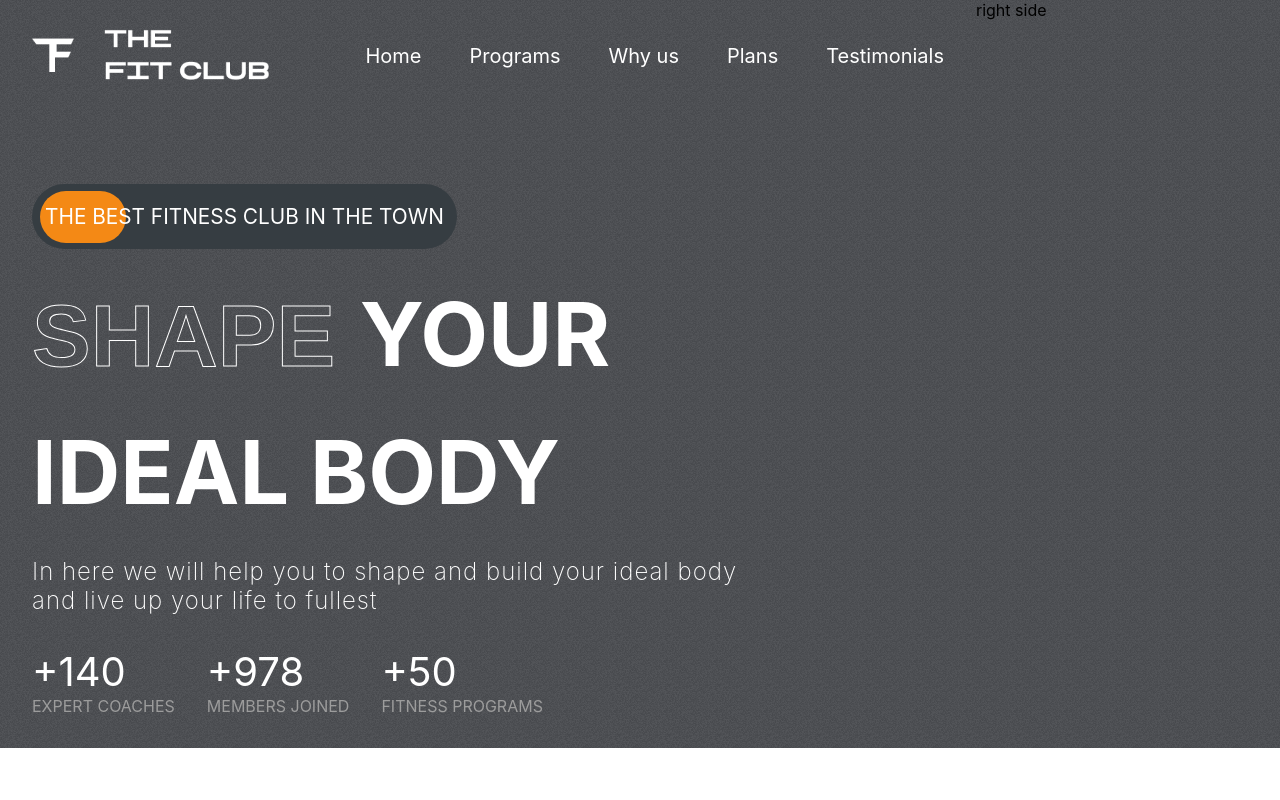
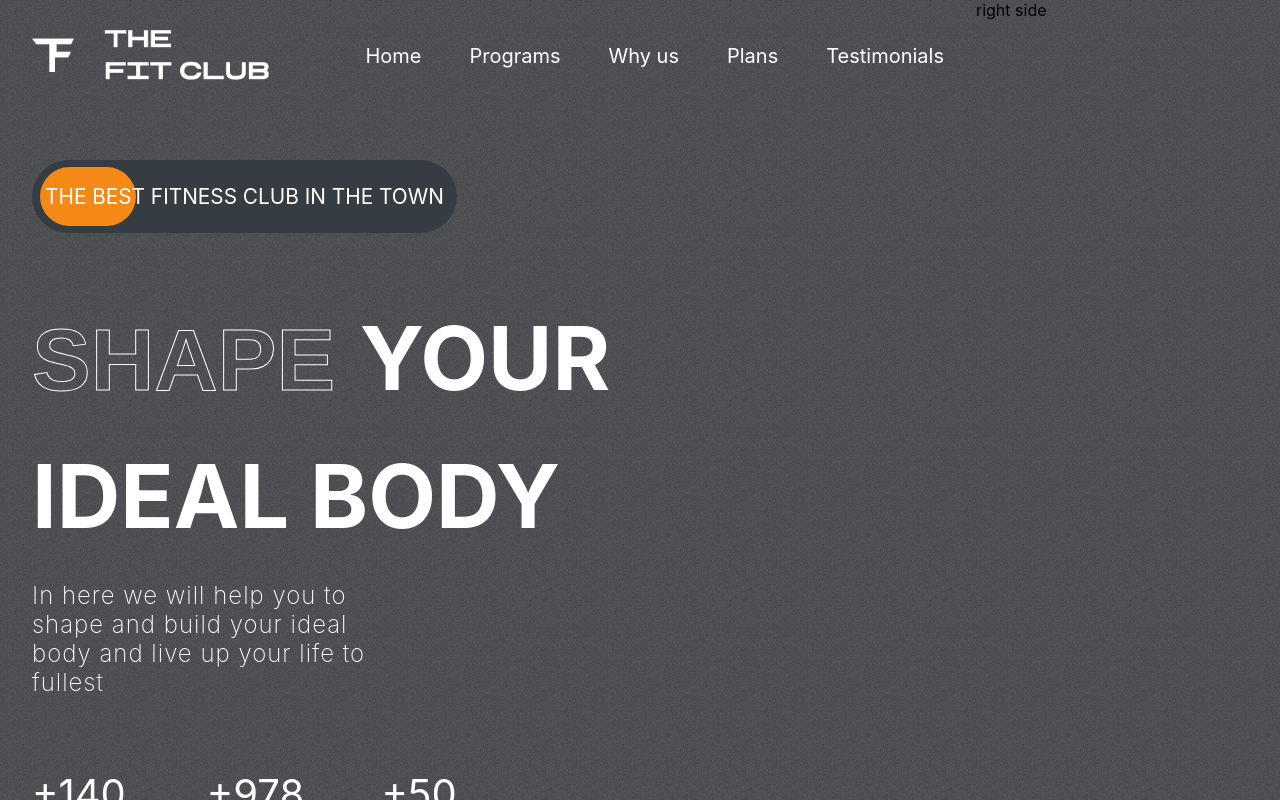
Before and after one commit to eziz-tajiev/fitGym, a React (Vite) app: page / in a window 1280 px wide. Built offline with nearby package versions, Linux system fonts and the light colour scheme.

Commit message:
changed the gap

```diff
--- a/src/App.css
+++ b/src/App.css
@@ -19,7 +19,11 @@
   overflow: hidden;
 }
 ::-webkit-scrollbar{
-  display: none;
+  display: none;.hero-buttons>:nth-child(1) {
+    color: white;
+    background-color: var(--orange);
+    width: 8rem;
+}
 }
 
 .stroke-text {
@@ -38,6 +42,8 @@
   display: flex;
   justify-content: center;
   align-items: center;
+  width: 10rem;
+  font-size: 1.2rem;
 }
 
 .btn:hover {
--- a/src/components/Hero/Hero.css
+++ b/src/components/Hero/Hero.css
@@ -1,4 +1,5 @@
 .hero {
+    height: 100vh;
     display: flex;
     justify-content: space-between;
 }
@@ -8,7 +9,7 @@
     padding-top: 1.5rem;
     flex: 3;
     display: flex;
-    gap: 2rem;
+    gap: 4.5rem;
     flex-direction: column;
 }
 
@@ -17,12 +18,11 @@
 }
 
 .the-best {
-    margin-top: 4rem;
     background-color: #363d42;
     font-size: 1.3rem;
     border-radius: 4rem;
     width: fit-content;
-    padding: 20px 13px;
+    padding: 24px 13px;
     text-transform: uppercase;
     color: white;
     position: relative;
@@ -38,7 +38,7 @@
 .the-best>div {
     position: absolute;
     background-color: var(--orange);
-    width: 5.4rem;
+    width: 6rem;
     height: 80%;
     border-radius: 3rem;
     left: 8px;
@@ -61,7 +61,7 @@
     font-weight: 200;
     text-transform: none;
     letter-spacing: 1px;
-    width: 80%;
+    width: 40%;
 }
 
 .figures {
@@ -83,3 +83,20 @@
     color: var(--gray);
     text-transform: uppercase;
 }
+
+.hero-buttons {
+    display: flex;
+    gap: 1rem;
+    font-weight: normal;
+}
+
+.hero-buttons>:nth-child(1) {
+    color: white;
+    background-color: var(--orange);
+}
+
+.hero-buttons>:nth-child(2) {
+    color: white;
+    background-color: transparent;
+    border: 2px solid var(--orange);
+}
--- a/src/components/Hero/Hero.tsx
+++ b/src/components/Hero/Hero.tsx
@@ -43,6 +43,13 @@ const Hero = () => {
             <span>fitness programs</span>
           </div>
        </div>
+
+       {/* Hero Buttons */}
+       <div className="hero-buttons">
+        <button className="btn">Get Started</button>
+        <button className="btn">Learn More</button>
+       </div>
+
       </div>
       <div className="right-h">right side</div>
     </div>
```
